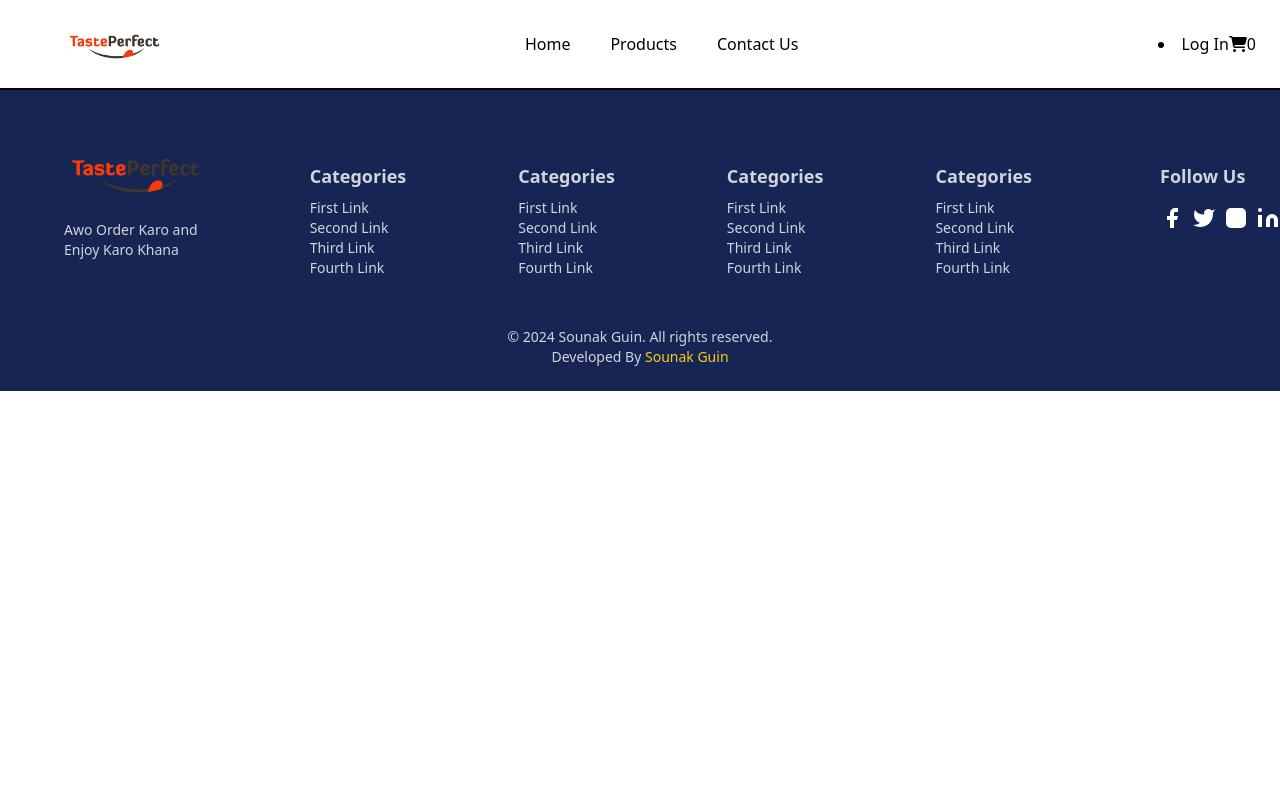
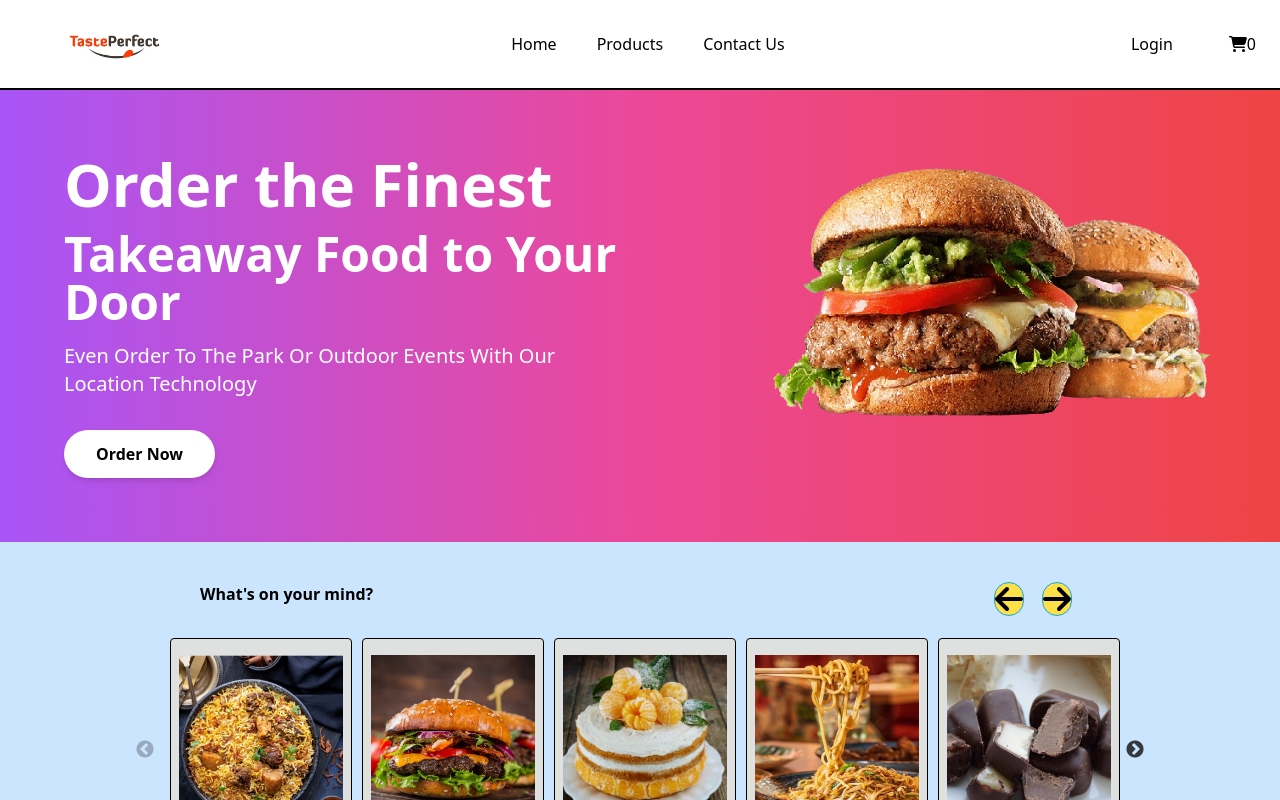
Before and after one commit to sounakguin/TastePerfect, a React (Vite) app: page / in a window 1280 px wide. Shown: the top 800 px of the page. Built offline with nearby package versions, Linux system fonts and the light colour scheme.

Commit message:
Food Website

```diff
--- a/index.html
+++ b/index.html
@@ -2,7 +2,7 @@
 <html lang="en">
   <head>
     <meta charset="UTF-8" />
-    <link rel="icon" href="./public/Images/Logo.png" />
+    <link rel="icon" href="/Images/Logo.png" />
     <meta name="viewport" content="width=device-width, initial-scale=1.0" />
     <title>Taste perfect</title>
   </head>
--- a/src/App.jsx
+++ b/src/App.jsx
@@ -18,7 +18,7 @@ export default function App() {
     <BrowserRouter>
       <Navbar cartSize={cart.length} />
       <Routes>
-        <Route path="/Home" element={<Home />} />
+        <Route path="/" element={<Home />} />
         <Route
           path="/Products"
           element={
--- a/src/Components/Navbar.jsx
+++ b/src/Components/Navbar.jsx
@@ -6,17 +6,16 @@ import logo from "/Images/Logo.png";
 import { useAuth0 } from "@auth0/auth0-react";
 
 export default function Navbar({ cartSize }) {
-  const { loginWithRedirect } = useAuth0();
-
+  const { loginWithRedirect, isAuthenticated, logout, user } = useAuth0();
 
   return (
     <nav className="bg-white border-b-2 border-black text-black mx-auto flex justify-between items-center py-4">
-      <Link to="/Home">
+      <Link to="/">
         <img className="h-14 ml-16" src={logo} alt="Website logo" />
       </Link>
       <ul className="flex space-x-10">
         <li className=" hover:text-blue-900">
-          <Link to="/Home">Home</Link>
+          <Link to="/">Home</Link>
         </li>
         <li className=" hover:text-blue-900">
           <Link to="/Products">Products</Link>
@@ -25,15 +24,36 @@ export default function Navbar({ cartSize }) {
           <Link to="/Contact">Contact Us</Link>
         </li>
       </ul>
-      <div className="flex items-center mr-6   hover:text-red-600">
-        <li>
-        <button onClick={() => loginWithRedirect()}>Log In</button>
-        </li>
-        <Link to="/BuyCart">
-          <FontAwesomeIcon icon={faShoppingCart} />
-          <span>{cartSize}</span>
-        </Link>
-      </div>
+      {isAuthenticated && (user.name ? <p>{user.name}</p> : <p>{user.email}</p>)}
+
+      {console.log(user)}
+      <div className="flex items-center mr-6">
+  {isAuthenticated ? (
+    <li className="mr-10">
+      <button
+        onClick={() =>
+          logout({ logoutParams: { returnTo: window.location.origin } })
+        }
+      >
+        LogOut
+      </button>
+    </li>
+  ) : (
+    <li className="mr-10">
+      <button onClick={() => loginWithRedirect()}>Login</button>
+    </li>
+  )}
+  {/* Add a space */}
+  <span className="mr-4"></span>
+  <Link to="/BuyCart">
+    <FontAwesomeIcon
+      icon={faShoppingCart}
+      className="hover:text-red-600"
+    />
+    <span>{cartSize}</span>
+  </Link>
+</div>
+
     </nav>
   );
 }
--- a/src/index.css
+++ b/src/index.css
@@ -96,3 +96,7 @@
 .slick-next:before {
   color: black !important;
 }
+
+li {
+  list-style-type: none;
+}
```
